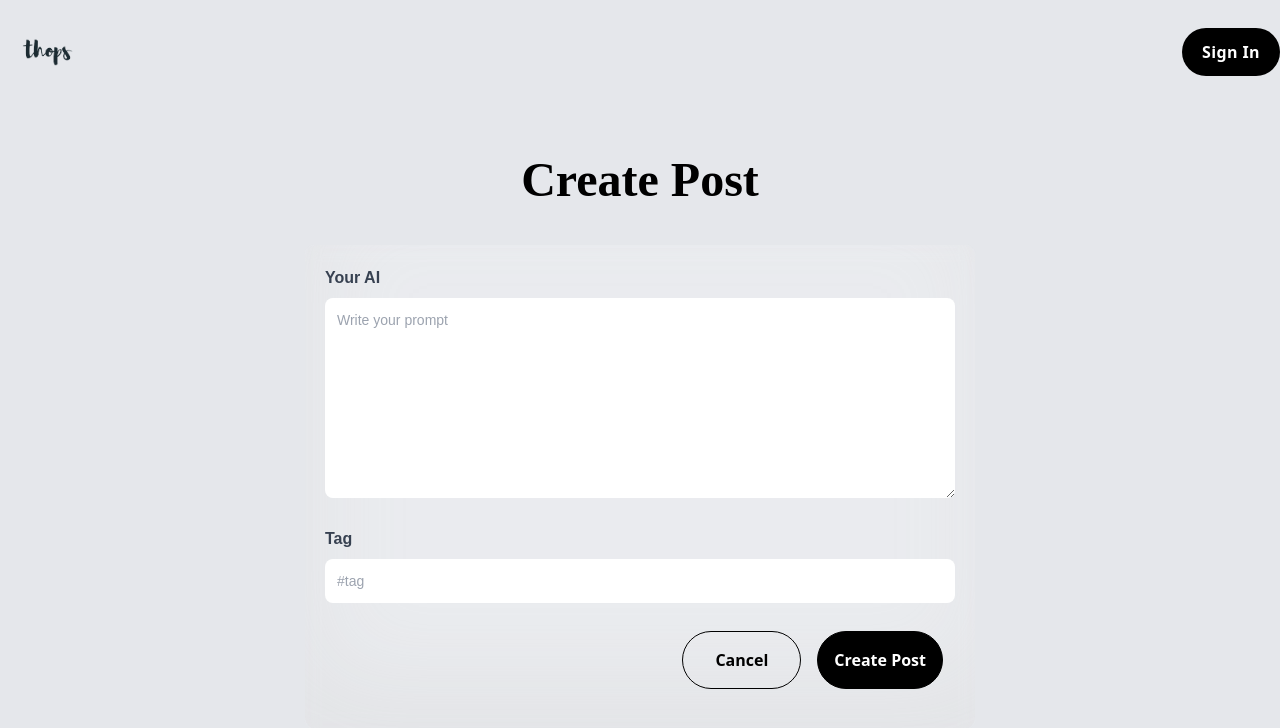
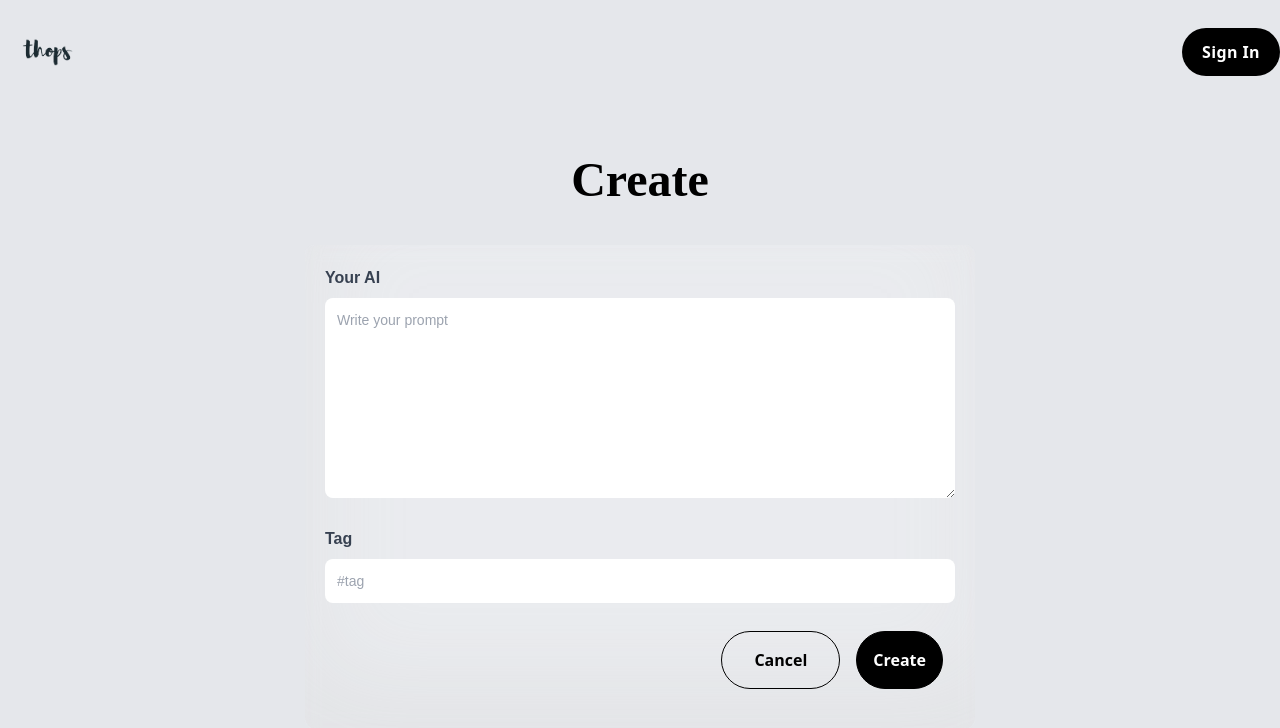
Before and after one commit to thops1925/chatGPTshare, a Next.js app: page /create-prompt in a window 1280 px wide. Shown: the top 728 px of the page. Built offline with nearby package versions, Linux system fonts and the light colour scheme; no server answers.

Commit message:
save fix error todo

```diff
--- a/app/(client)/create-prompt/page.tsx
+++ b/app/(client)/create-prompt/page.tsx
@@ -1,27 +1,43 @@
 'use client';
+
+import { useState } from 'react';
+import { useSession } from 'next-auth/react';
+import { useRouter } from 'next/navigation';
+
 import Form from '@components/Form';
-import { useState } from 'react';
-import router from 'next/router';
-import { useSession } from 'next-auth/react';
 
 const CreatePrompt = () => {
-	// const { data: session } = useSession();
+	const router = useRouter();
+	const { data: session } = useSession();
 
-	const [submitting, setSubmitting] = useState(false);
-	const [post, setPost] = useState({
-		prompt: '',
-		tag: '',
-	});
+	const [submitting, setIsSubmitting] = useState(false);
+	const [post, setPost] = useState({ prompt: '', tag: '' });
 
-	const createPrompt = async (e: any) => {
+	const createPrompt = async (e) => {
 		e.preventDefault();
+		setIsSubmitting(true);
+
+		try {
+			const response = await fetch('/api/prompt/new', {
+				method: 'POST',
+				body: JSON.stringify({
+					prompt: post.prompt,
+					userId: session?.user.id,
+					tag: post.tag,
+				}),
+			});
+
+			if (response.ok) {
+				router.push('/');
+			}
+		} catch (error) {
+			console.log(error);
+		} finally {
+			setIsSubmitting(false);
+		}
 	};
 
-	return (
-		<div>
-			<Form type='Create Post' post={post} setPost={setPost} submitting={submitting} handleSubmit={createPrompt} />
-		</div>
-	);
+	return <Form type='Create' post={post} setPost={setPost} submitting={submitting} handleSubmit={createPrompt} />;
 };
 
 export default CreatePrompt;
```
